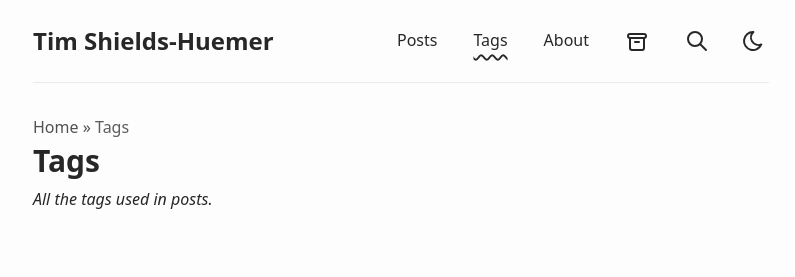
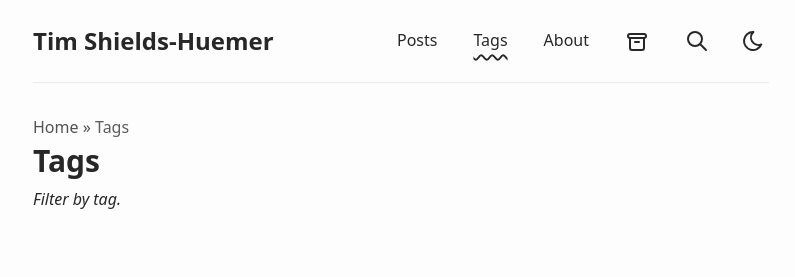
Before and after one commit to tshieldshuemer/tshieldshuemer.github.io, an Astro site: page /tags in a window 1280 px wide. Shown: the top 277 px of the page, without its empty margins (239-1034 px from the left). Built offline with nearby package versions, Linux system fonts and the light colour scheme; Astro itself is replaced by a stand-in of ours.

Commit message:
Update index.astro

```diff
--- a/src/pages/tags/index.astro
+++ b/src/pages/tags/index.astro
@@ -15,7 +15,7 @@ let tags = getUniqueTags(posts);
 
 <Layout title={`Tags | ${SITE.title}`}>
   <Header />
-  <Main pageTitle="Tags" pageDesc="All the tags used in posts.">
+  <Main pageTitle="Tags" pageDesc="Filter by tag.">
     <ul class="flex flex-wrap gap-6">
       {tags.map(({ tag, tagName }) => <Tag {tag} {tagName} />)}
     </ul>
```
